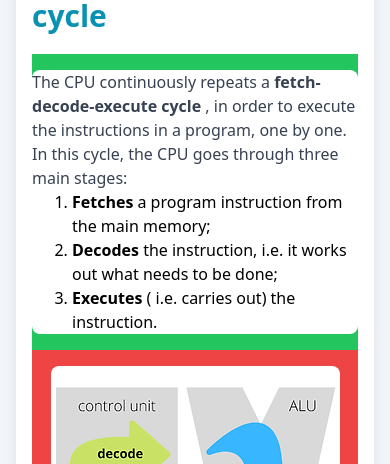
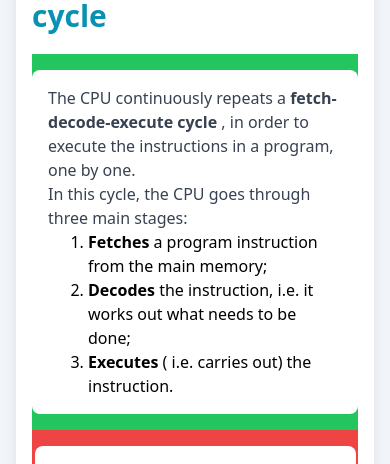
Before and after one commit to RGP-Paleocapa/cpuvsim, a React app: page /cpuvsim/page4 in a window 390 px wide. Shown: the part 294-758 px from the top of the page. Built offline with nearby package versions, Linux system fonts and the light colour scheme; the HTML template or start-up script is replaced by a standard one.

Commit message:
Fixed maxwidthelement padding

```diff
--- a/src/cpuvsim/components/common/CustomComponents.tsx
+++ b/src/cpuvsim/components/common/CustomComponents.tsx
@@ -23,11 +23,20 @@ const SectionTitle = ({ children }: { children: ReactNode }) => (
 // Max Width Container Component
 
 // PADDING?
-const MaxWidthContainer = ({ children, bgColor = 'bg-white' }: { children: React.ReactNode; bgColor?: string }) => (
-  <div className={`max-w-4xl mx-auto lg:p-4 rounded-lg ${bgColor}`}>
+const MaxWidthContainer = ({
+  children,
+  bgColor = 'bg-white',
+  smallPadding = false
+}: {
+  children: React.ReactNode;
+  bgColor?: string;
+  smallPadding?: boolean;
+}) => (
+  <div className={`max-w-4xl mx-auto ${smallPadding ? 'lg:p-4' : 'p-4'} rounded-lg ${bgColor}`}>
     {children}
   </div>
 );
+
 
 // Text Component
 const Text = ({ children, textSize }: { children: ReactNode; textSize?: string }) => (
@@ -40,7 +49,7 @@ const InlineDivs = ({ children, centerStart = false }: { children: React.ReactNo
     {children.map((child, index) => (
       <div
         key={index}
-        className={`w-full md:w-1/2 flex flex-col ${centerStart ? "justify-start" : "justify-center"} py-4 ${index % 2 === 0 ? 'bg-green-500 dark:bg-green-700' : 'bg-red-500 dark:bg-red-700'}`}>
+        className={`w-full md:w-1/2 flex flex-col ${centerStart ? "justify-start" : "justify-center"} py-4  ${index % 2 === 0 ? 'bg-green-500 dark:bg-green-700' : 'bg-red-500 dark:bg-red-700'}`}>
         {child}
       </div>
     ))}
--- a/src/cpuvsim/pages/page2/SimpleBinaryCalculations.tsx
+++ b/src/cpuvsim/pages/page2/SimpleBinaryCalculations.tsx
@@ -75,7 +75,7 @@ const Page2 = () => {
                     </Text>
 
                 </MaxWidthContainer>
-                <MaxWidthContainer>
+                <MaxWidthContainer smallPadding>
                     <Table headerTitles={['Binary', 'Char', 'Binary', 'Char'] } bodyRows={textTable} />
                     <Description alignCenter>
                         A few examples of ASCII codes
@@ -134,7 +134,7 @@ const Page2 = () => {
 
         <Section>
             <InlineDivs centerStart>
-                <MaxWidthContainer>
+                <MaxWidthContainer smallPadding>
                     <Table headerTitles={['binary Code', 'description'] } bodyRows={instructionTable} />
                     <Description>
                         Three examples of operations common to many instruction sets
```
